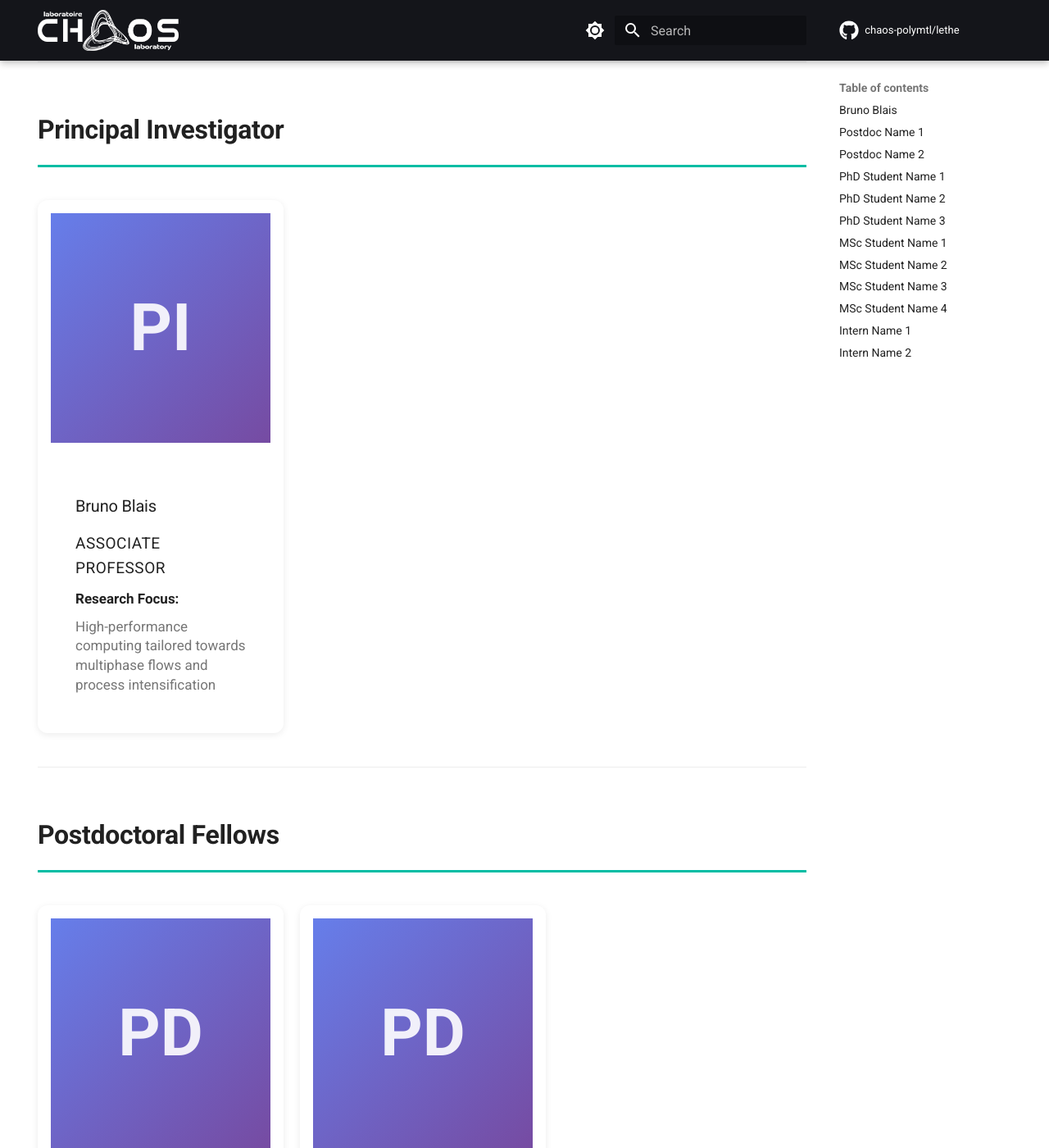
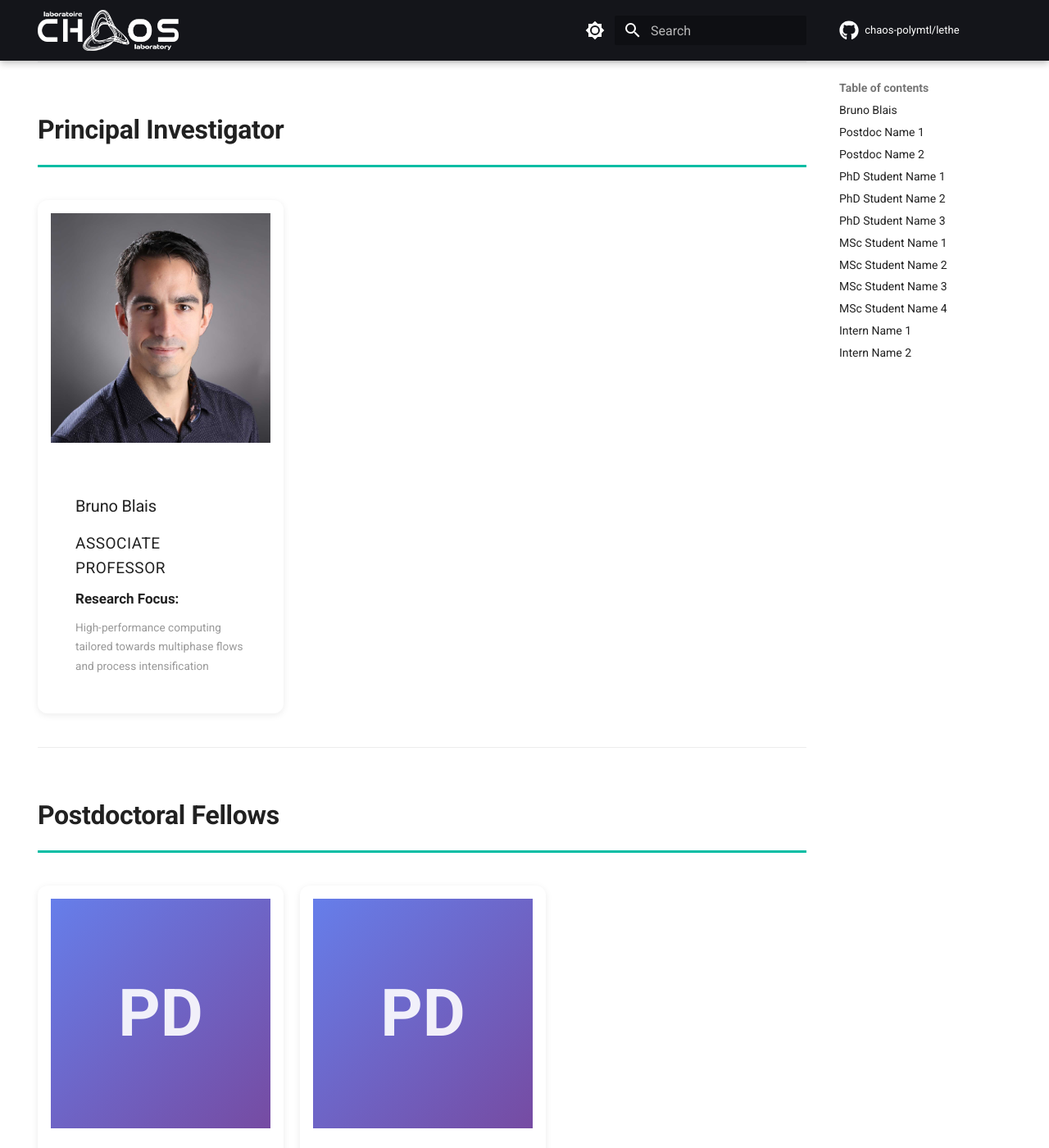
Before and after one commit to chaos-polymtl/chaos-lab, an MkDocs documentation site: the page built from docs/team.md, in a window 1280 px wide and 1400 px high, scrolled down 229 px. Shown: the whole window at 82% size. Built offline with MkDocs 1.6.1 and Material for MkDocs 9.7.7, drawn with Linux system fonts in a browser that asks for light colours; comment, search, counter and statistics services are not loaded.

Commit message:
Add an example of a team picture

```diff
--- a/docs/css/extra.css
+++ b/docs/css/extra.css
@@ -66,8 +66,20 @@
   transition: transform 0.3s ease, box-shadow 0.3s ease;
   display: flex;
   flex-direction: column;
+  object-position: top; /* start cropping from the top */
   height: 100%;
+  object-fit: cover;       /* crop instead of squish */
 }
+
+/* The actual image */
+.team-card-image img {
+  width: 100%;
+  height: 100%;
+  object-fit: cover;       /* crops instead of stretches */
+  object-position: top;    /* anchors the crop at the top */
+  display: block;
+}
+
 
 .team-card:hover {
   transform: translateY(-8px);
--- a/docs/team.md
+++ b/docs/team.md
@@ -19,14 +19,14 @@ Meet the talented members of the Chaos Laboratory.
 
 <div class="team-card" markdown>
 <div class="team-card-image">
-<div class="placeholder">PI</div>
+  <img src="../assets/pictures/bruno.jpg" alt="Bruno Blais" class="team-photo">
 </div>
 <div class="team-card-content" markdown>
 <h3 class="team-card-name">Bruno Blais</h3>
 <p class="team-card-position">Associate Professor</p>
 <p class="team-card-research">
 <strong>Research Focus:</strong>
-High-performance computing tailored towards multiphase flows and process intensification</p>
+<small>High-performance computing tailored towards multiphase flows and process intensification</small></p>
 </div>
 </div>
 
```
Also changed, not shown: docs/assets/pictures/bruno.jpg (added).
